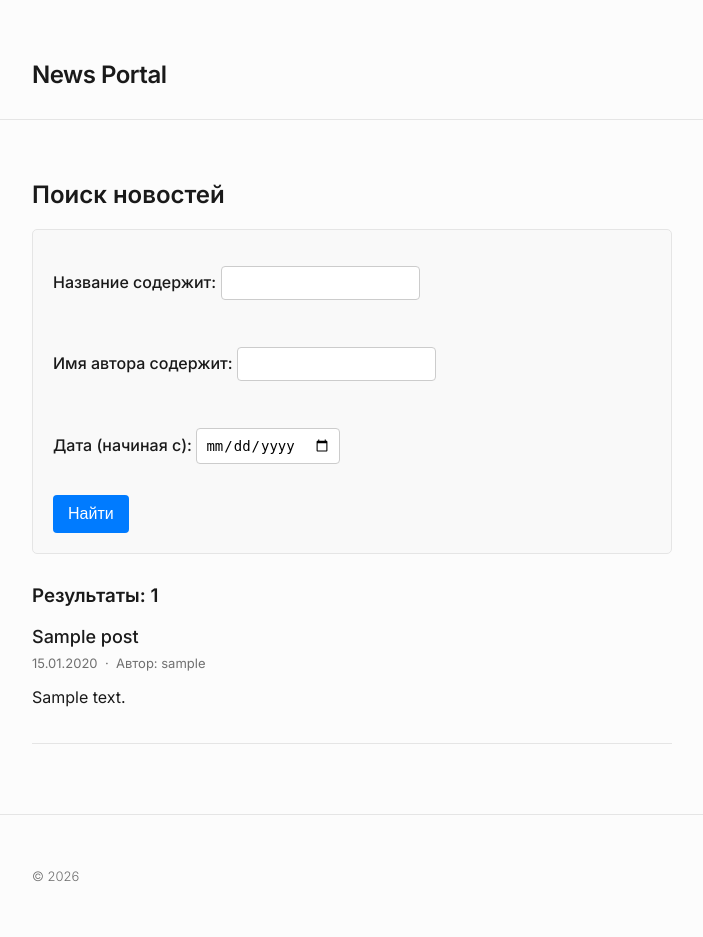
After one commit to Gorganzolo/News_portal, a Django app: page /news/search/ in a window 1280 px wide. The commit adds this page. Shown: the whole page, without its empty margins (288-991 px from the left). Run offline with Django 5.2, Linux system fonts and the light colour scheme; tables that the repository leaves empty hold one stand-in row (values such as "Sample post").

Commit message:
Add pagination, search filters, and CRUD for news/articles
- Added pagination to PostListView (10 items per page) with dynamic adjacent page links.
- Created PostSearchView and PostFilter for searching posts by title, author, and date using django-filter.
- Implemented forms.py excluding the choice field.
- Added CreateView, UpdateView, and DeleteView for both news and articles.
- Used form_valid to automatically set the choice field (news vs article) during creation.
- Used get_queryset to segregate editing/deleting news and articles to their correct paths.
- Refactored URLs into app-specific files (news.urls, news.articles_urls).
- Added templates for post editing and deletion.

Co-authored-by: Gorganzolo <185068550+Gorganzolo@users.noreply.github.com>

```diff
--- a/NewsPortal/NewsPortal/urls.py
+++ b/NewsPortal/NewsPortal/urls.py
@@ -15,11 +15,10 @@ Including another URLconf
     2. Add a URL to urlpatterns:  path('blog/', include('blog.urls'))
 """
 from django.contrib import admin
-from django.urls import path
-from news.views import PostListView, PostDetailView
+from django.urls import path, include
 
 urlpatterns = [
     path('admin/', admin.site.urls),
-    path('news/', PostListView.as_view(), name='news_list'),
-    path('news/<int:pk>', PostDetailView.as_view(), name='news_detail'),
+    path('news/', include('news.urls')),
+    path('articles/', include('news.articles_urls')),
 ]
--- /dev/null
+++ b/NewsPortal/news/filters.py
@@ -0,0 +1,25 @@
+import django_filters
+from django.forms import DateInput
+from .models import Post
+
+class PostFilter(django_filters.FilterSet):
+    # Фильтр по названию
+    title_of_post = django_filters.CharFilter(
+        lookup_expr='icontains',
+        label='Название содержит'
+    )
+    # Фильтр по имени автора (через User)
+    author__user__username = django_filters.CharFilter(
+        lookup_expr='icontains',
+        label='Имя автора содержит'
+    )
+    # Фильтр по дате создания (позже или равно указанной)
+    data_created = django_filters.DateFilter(
+        lookup_expr='gte',
+        label='Дата (начиная с)',
+        widget=DateInput(attrs={'type': 'date'})
+    )
+
+    class Meta:
+        model = Post
+        fields = ['title_of_post', 'author__user__username', 'data_created']
--- /dev/null
+++ b/NewsPortal/news/urls.py
@@ -0,0 +1,22 @@
+from django.urls import path
+from .views import (
+    PostListView, PostDetailView, PostSearchView,
+    NewsCreateView, NewsUpdateView, NewsDeleteView,
+    ArticleCreateView, ArticleUpdateView, ArticleDeleteView
+)
+
+urlpatterns = [
+    # Пути для новостей
+    path('', PostListView.as_view(), name='news_list'),
+    path('search/', PostSearchView.as_view(), name='news_search'),
+    path('<int:pk>/', PostDetailView.as_view(), name='news_detail'),
+    path('create/', NewsCreateView.as_view(), name='news_create'),
+    path('<int:pk>/edit/', NewsUpdateView.as_view(), name='news_update'),
+    path('<int:pk>/delete/', NewsDeleteView.as_view(), name='news_delete'),
+
+    # Пути для статей (префикс 'news/' убирается на уровне NewsPortal/urls.py)
+    # Обратите внимание: в задании указаны пути /articles/...
+    # Поэтому мы вынесем их в отдельный файл articles_urls.py или добавим префикс прямо здесь,
+    # но так как этот файл подключается по пути 'news/', то пути получатся 'news/articles/...'.
+    # Чтобы сделать пути точно по заданию (/articles/...), добавим их в основной urls.py.
+]
--- a/NewsPortal/news/views.py
+++ b/NewsPortal/news/views.py
@@ -7,9 +7,99 @@ class PostListView(ListView):
     ordering = '-data_created' # Сортировка от новых к старым
     template_name = 'news_view/news_list.html'
     context_object_name = 'news'
+    paginate_by = 10 # Постраничный вывод, по 10 новостей на страницу
 
 # Представление для вывода конкретной новости (поста)
 class PostDetailView(DetailView):
     model = Post
     template_name = 'news_view/news_detail.html'
     context_object_name = 'post'
+
+# Представление для поиска новостей
+from .filters import PostFilter
+
+class PostSearchView(ListView):
+    model = Post
+    ordering = '-data_created'
+    template_name = 'news_view/news_search.html'
+    context_object_name = 'news'
+    paginate_by = 10
+
+    def get_queryset(self):
+        queryset = super().get_queryset()
+        self.filterset = PostFilter(self.request.GET, queryset)
+        return self.filterset.qs
+
+    def get_context_data(self, **kwargs):
+        context = super().get_context_data(**kwargs)
+        context['filterset'] = self.filterset
+        return context
+
+# CRUD для новостей и статей
+from django.views.generic import CreateView, UpdateView, DeleteView
+from django.urls import reverse_lazy
+from .forms import PostForm
+
+class NewsCreateView(CreateView):
+    form_class = PostForm
+    model = Post
+    template_name = 'news_view/post_edit.html'
+
+    def form_valid(self, form):
+        post = form.save(commit=False)
+        post.choice = Post.news # 'NW'
+        return super().form_valid(form)
+
+    def get_success_url(self):
+        return reverse_lazy('news_detail', kwargs={'pk': self.object.pk})
+
+class ArticleCreateView(CreateView):
+    form_class = PostForm
+    model = Post
+    template_name = 'news_view/post_edit.html'
+
+    def form_valid(self, form):
+        post = form.save(commit=False)
+        post.choice = Post.article # 'AR'
+        return super().form_valid(form)
+
+    def get_success_url(self):
+        return reverse_lazy('news_detail', kwargs={'pk': self.object.pk})
+
+class NewsUpdateView(UpdateView):
+    form_class = PostForm
+    model = Post
+    template_name = 'news_view/post_edit.html'
+
+    def get_queryset(self):
+        return super().get_queryset().filter(choice=Post.news)
+
+    def get_success_url(self):
+        return reverse_lazy('news_detail', kwargs={'pk': self.object.pk})
+
+class ArticleUpdateView(UpdateView):
+    form_class = PostForm
+    model = Post
+    template_name = 'news_view/post_edit.html'
+
+    def get_queryset(self):
+        return super().get_queryset().filter(choice=Post.article)
+
+    def get_success_url(self):
+        return reverse_lazy('news_detail', kwargs={'pk': self.object.pk})
+
+class NewsDeleteView(DeleteView):
+    model = Post
+    template_name = 'news_view/post_delete.html'
+    success_url = reverse_lazy('news_list')
+
+    def get_queryset(self):
+        return super().get_queryset().filter(choice=Post.news)
+
+class ArticleDeleteView(DeleteView):
+    model = Post
+    template_name = 'news_view/post_delete.html'
+    success_url = reverse_lazy('news_list')
+
+    def get_queryset(self):
+        return super().get_queryset().filter(choice=Post.article)
--- /dev/null
+++ b/NewsPortal/templates/news_view/news_search.html
@@ -0,0 +1,166 @@
+{% extends 'default.html' %}
+{% load custom_filters %}
+
+{% block title %}Поиск новостей — News Portal{% endblock title %}
+
+{% block content %}
+<style>
+    .search-form {
+        margin-bottom: 30px;
+        padding: 20px;
+        background-color: #f9f9f9;
+        border: 1px solid var(--border-color);
+        border-radius: 5px;
+    }
+    .search-form form {
+        display: flex;
+        flex-direction: column;
+        gap: 15px;
+    }
+    .search-form .form-group {
+        display: flex;
+        flex-direction: column;
+    }
+    .search-form label {
+        font-weight: 500;
+        margin-bottom: 5px;
+    }
+    .search-form input[type="text"],
+    .search-form input[type="date"] {
+        padding: 8px;
+        border: 1px solid #ccc;
+        border-radius: 4px;
+        font-size: 14px;
+    }
+    .search-form button {
+        padding: 10px 15px;
+        background-color: #007bff;
+        color: white;
+        border: none;
+        border-radius: 4px;
+        cursor: pointer;
+        font-size: 16px;
+        align-self: flex-start;
+    }
+    .search-form button:hover {
+        background-color: #0056b3;
+    }
+
+    .posts-list {
+        list-style: none;
+        padding: 0;
+        margin: 0;
+    }
+
+    .post-item {
+        margin-bottom: 30px;
+        padding-bottom: 20px;
+        border-bottom: 1px solid var(--border-color);
+    }
+
+    .post-title {
+        font-size: 18px;
+        font-weight: 500;
+        margin: 0 0 8px 0;
+    }
+
+    .post-title a {
+        color: var(--text-color);
+        text-decoration: none;
+    }
+
+    .post-title a:hover {
+        opacity: 0.7;
+    }
+
+    .post-meta {
+        font-size: 13px;
+        color: var(--text-muted);
+        margin-bottom: 10px;
+    }
+
+    .pagination {
+        display: flex;
+        gap: 10px;
+        margin-top: 30px;
+        padding-top: 20px;
+        list-style: none;
+        padding-left: 0;
+    }
+
+    .pagination a, .pagination span {
+        padding: 5px 10px;
+        text-decoration: none;
+        color: var(--text-color);
+        border: 1px solid var(--border-color);
+        border-radius: 4px;
+        font-size: 14px;
+    }
+
+    .pagination .current {
+        background-color: #eee;
+        font-weight: bold;
+    }
+
+    .pagination a:hover {
+        background-color: #f5f5f5;
+    }
+</style>
+
+<h2>Поиск новостей</h2>
+
+<div class="search-form">
+    <form action="" method="get">
+        {{ filterset.form.as_p }}
+        <button type="submit">Найти</button>
+    </form>
+</div>
+
+<h3>Результаты: {{ paginator.count }}</h3>
+
+{# Список всех найденных постов #}
+<ul class="posts-list">
+    {% for post in news %}
+        <li class="post-item">
+            <h2 class="post-title">
+                <a href="{% url 'news_detail' pk=post.id %}">{{ post.title_of_post|censor }}</a>
+            </h2>
+            <div class="post-meta">
+                <span>{{ post.data_created|date:'d.m.Y' }}</span>
+                &nbsp;·&nbsp;
+                <span>Автор: {{ post.author.user.username }}</span>
+            </div>
+            <p>{{ post.text_of_post|censor|truncatewords:20 }}</p>
+        </li>
+    {% empty %}
+        <li>Ничего не найдено.</li>
+    {% endfor %}
+</ul>
+
+{# Пагинация #}
+{% if is_paginated %}
+    <ul class="pagination">
+        {% if page_obj.has_previous %}
+            <li><a href="?{% for key, value in request.GET.items %}{% if key != 'page' %}{{ key }}={{ value }}&{% endif %}{% endfor %}page=1">&laquo; 1</a></li>
+            {% if page_obj.previous_page_number != 1 %}
+                <li><a href="?{% for key, value in request.GET.items %}{% if key != 'page' %}{{ key }}={{ value }}&{% endif %}{% endfor %}page={{ page_obj.previous_page_number }}">Назад</a></li>
+            {% endif %}
+        {% endif %}
+
+        {% for num in page_obj.paginator.page_range %}
+            {% if page_obj.number == num %}
+                <li><span class="current">{{ num }}</span></li>
+            {% elif num > page_obj.number|add:'-3' and num < page_obj.number|add:'3' %}
+                <li><a href="?{% for key, value in request.GET.items %}{% if key != 'page' %}{{ key }}={{ value }}&{% endif %}{% endfor %}page={{ num }}">{{ num }}</a></li>
+            {% endif %}
+        {% endfor %}
+
+        {% if page_obj.has_next %}
+            {% if page_obj.next_page_number != paginator.num_pages %}
+                <li><a href="?{% for key, value in request.GET.items %}{% if key != 'page' %}{{ key }}={{ value }}&{% endif %}{% endfor %}page={{ page_obj.next_page_number }}">Вперед</a></li>
+            {% endif %}
+            <li><a href="?{% for key, value in request.GET.items %}{% if key != 'page' %}{{ key }}={{ value }}&{% endif %}{% endfor %}page={{ paginator.num_pages }}">{{ paginator.num_pages }} &raquo;</a></li>
+        {% endif %}
+    </ul>
+{% endif %}
+{% endblock content %}
```
Also changed, not shown: NewsPortal/news/articles_urls.py (added, +8 -0 lines), NewsPortal/news/forms.py (added, +14 -0 lines), NewsPortal/templates/news_view/news_list.html (+59 -1 lines), NewsPortal/templates/news_view/post_delete.html (added, +77 -0 lines), NewsPortal/templates/news_view/post_edit.html (added, +87 -0 lines).
